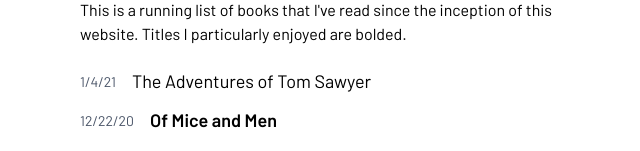
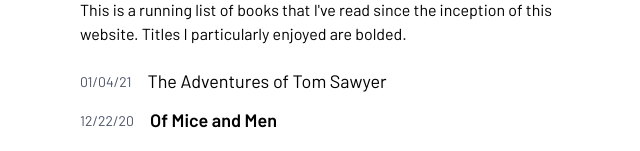
Before and after one commit to apiel51/austinnick.blog, a Next.js app: page /bookshelf in a window 1280 px wide. Shown: the part 215-366 px from the top of the page, without its empty margins (304-944 px from the left). Built offline with nearby package versions, Linux system fonts and the light colour scheme.

Commit message:
Fix date formatting

```diff
--- a/components/bookshelf/index.tsx
+++ b/components/bookshelf/index.tsx
@@ -8,7 +8,7 @@ export default function Bookshelf() {
       <div className="pt-2 mt-2">
         <BookRow
           title="The Adventures of Tom Sawyer"
-          date="1/4/21"
+          date="01/04/21"
           url="https://www.goodreads.com/book/show/24583.The_Adventures_of_Tom_Sawyer"
         />
         <BookRow
```
